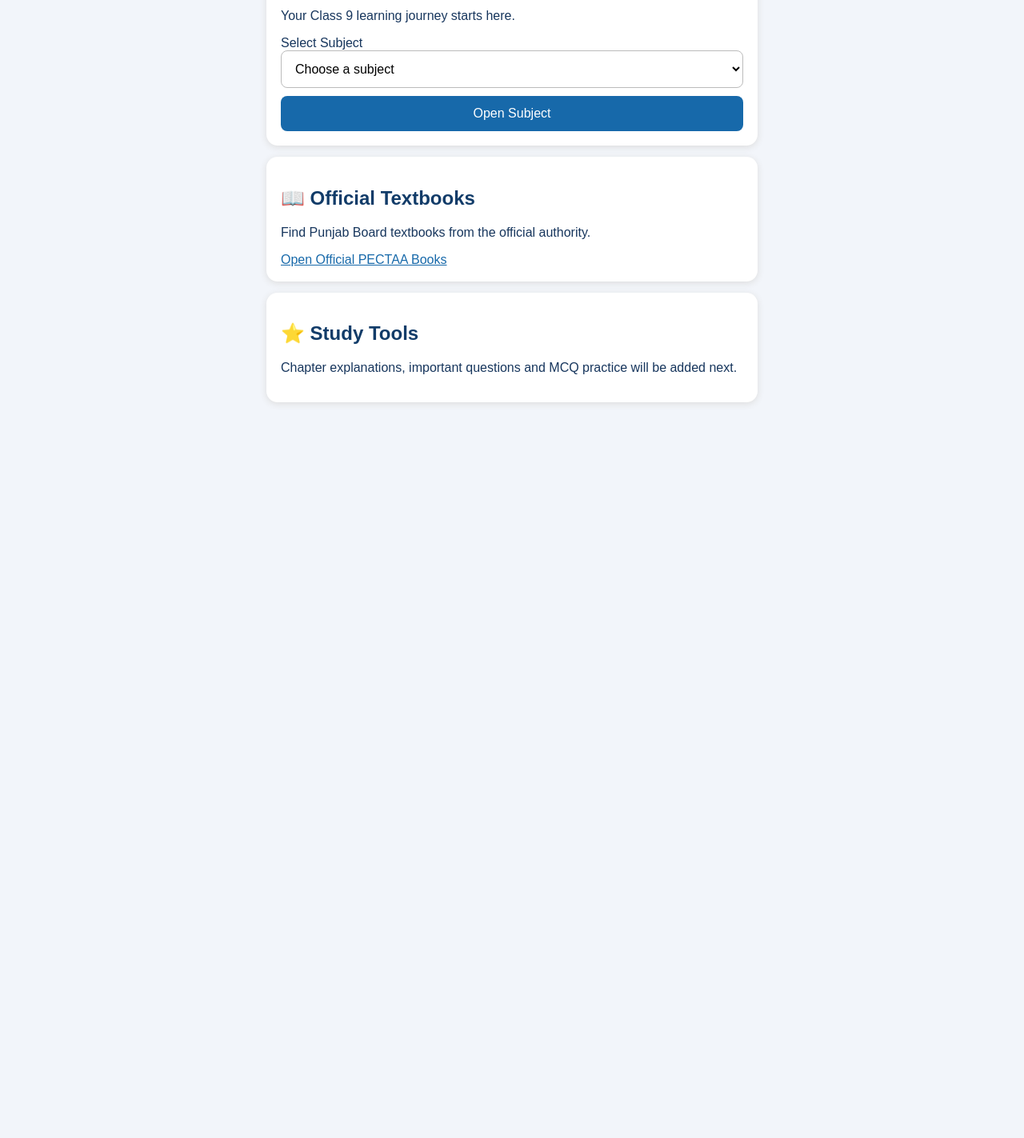
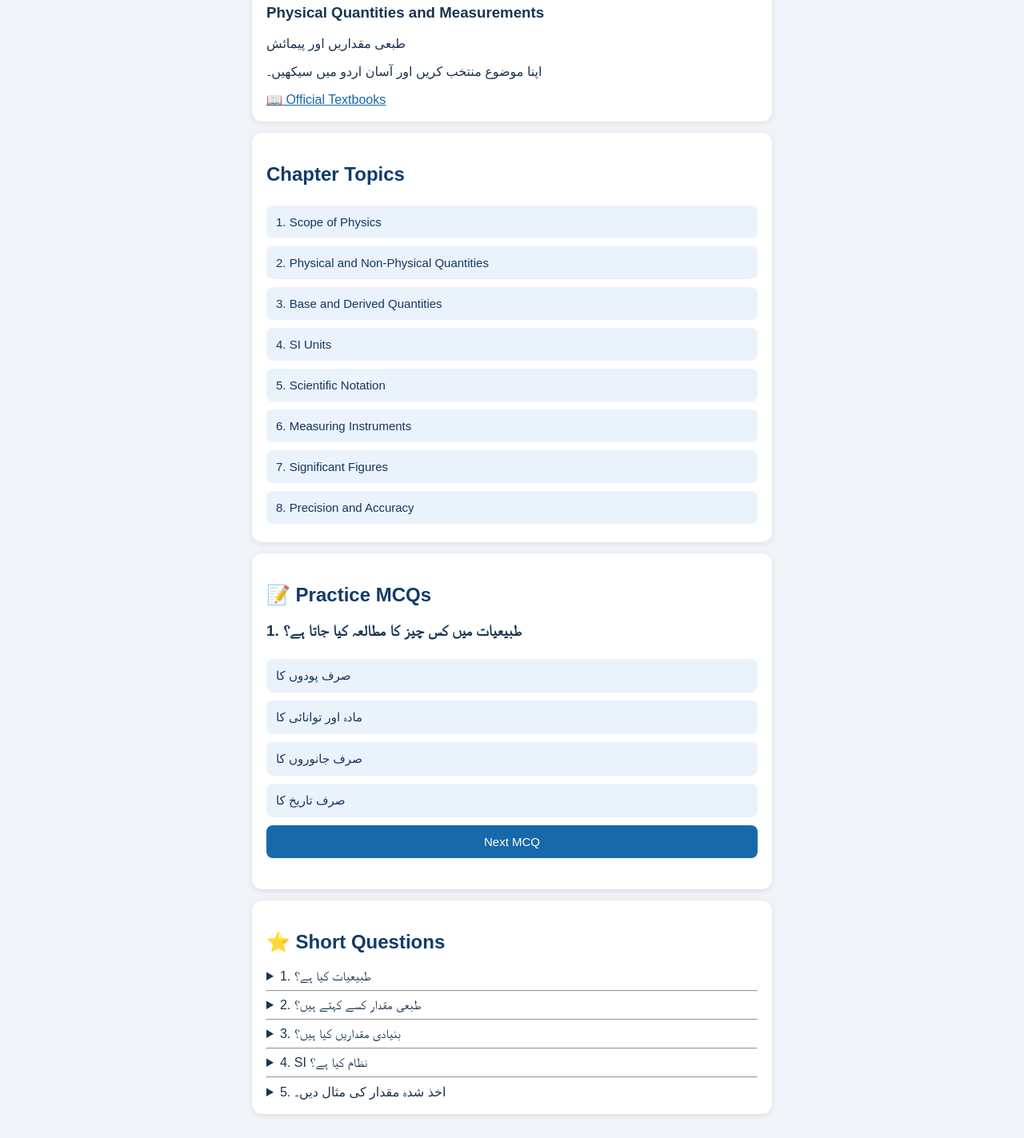
Before and after one commit to asad14promax-ux/Taleem-Ai, a plain HTML site: page index.html in a window 1280 px wide. Shown: the part 270-1693 px from the top of the page at 80% size. Before the commit the page ends 805 px from the top, so only its background shows below. Drawn offline with Linux system fonts and the light colour scheme.

Commit message:
Update index.html

```diff
--- a/index.html
+++ b/index.html
@@ -4,88 +4,171 @@
 <head>
 <meta charset="UTF-8">
 <meta name="viewport" content="width=device-width, initial-scale=1">
-<title>TALEEM AI - Class 9</title>
+<title>TALEEM AI - Physics Chapter 1</title>
 <style>
-*{box-sizing:border-box}
-body{margin:0;font-family:Arial;background:#f2f5fa;color:#17365d}
-header{background:#123c69;color:white;padding:24px 15px;text-align:center}
-main{padding:18px;max-width:650px;margin:auto}
-.card{background:white;padding:18px;margin:14px 0;border-radius:14px;box-shadow:0 2px 9px #ddd}
+body{margin:0;font-family:Arial;background:#f1f5fa;color:#193451}
+header{background:#123c69;color:white;padding:22px;text-align:center}
+main{max-width:650px;margin:auto;padding:16px}
+.card{background:white;padding:18px;margin:14px 0;border-radius:13px;box-shadow:0 2px 8px #ddd}
+button{background:#1769aa;color:white;border:0;padding:12px;border-radius:8px;margin:5px 0;width:100%;font-size:15px}
+.topic{text-align:left;background:#eaf2fc;color:#17365d}
 h2{color:#123c69}
-select,button{width:100%;padding:13px;border-radius:8px;font-size:16px}
-select{border:1px solid #bbb;background:white}
-button{border:0;background:#1769aa;color:white;margin-top:10px}
-.subject{background:white;padding:16px;margin:10px 0;border-radius:10px;border:1px solid #ddd}
-.subject button{width:auto;padding:9px 15px}
+.urdu{direction:rtl;text-align:right;font-size:19px;line-height:2}
 .hidden{display:none}
+.option{background:#eaf2fc;color:#17365d;text-align:left}
 a{color:#1769aa}
 </style>
 </head>
 <body>
+
 <header>
 <h1>📚 TALEEM AI</h1>
-<p>Punjab Board | Class 9</p>
+<p>Class 9 | Punjab Board</p>
 </header>
 
 <main>
-<div class="card">
-<h2>Welcome Student!</h2>
-<p>Your Class 9 learning journey starts here.</p>
-<label>Select Subject</label>
-<select id="subject">
-<option value="">Choose a subject</option>
-<option>English</option>
-<option>Urdu</option>
-<option>Mathematics</option>
-<option>Physics</option>
-<option>Chemistry</option>
-<option>Biology</option>
-<option>Computer Science</option>
-<option>Islamiat</option>
-<option>Tarjuma-tul-Quran</option>
-</select>
-<button onclick="openSubject()">Open Subject</button>
-</div>
-
-<div id="details" class="card hidden">
-<h2 id="subjectTitle"></h2>
-<h3>Learning Options</h3>
-<div id="chapters"></div>
-</div>
 
 <div class="card">
-<h2>📖 Official Textbooks</h2>
-<p>Find Punjab Board textbooks from the official authority.</p>
+<h2>Physics - Chapter 1</h2>
+<h3>Physical Quantities and Measurements</h3>
+<p>طبعی مقداریں اور پیمائش</p>
+<p>اپنا موضوع منتخب کریں اور آسان اردو میں سیکھیں۔</p>
 <a href="https://pectaa.edu.pk/books-and-publications/" target="_blank">
-Open Official PECTAA Books
+📖 Official Textbooks
 </a>
 </div>
 
 <div class="card">
-<h2>⭐ Study Tools</h2>
-<p>Chapter explanations, important questions and MCQ practice will be added next.</p>
+<h2>Chapter Topics</h2>
+<div id="topicButtons"></div>
 </div>
+
+<div id="lesson" class="card hidden">
+<h2 id="lessonTitle"></h2>
+<div id="lessonText" class="urdu"></div>
+</div>
+
+<div class="card">
+<h2>📝 Practice MCQs</h2>
+<div id="quiz"></div>
+<button onclick="nextQuestion()">Next MCQ</button>
+<p id="score"></p>
+</div>
+
+<div class="card">
+<h2>⭐ Short Questions</h2>
+<div id="questions"></div>
+</div>
+
 </main>
 
 <script>
-function openSubject(){
-const subject=document.getElementById("subject").value;
-if(!subject){
-alert("Please select a subject");
-return;
+const topics = [
+{
+title:"1. Scope of Physics",
+text:"طبیعیات سائنس کی وہ شاخ ہے جس میں مادہ، توانائی، حرکت اور ان کے درمیان تعلق کا مطالعہ کیا جاتا ہے۔<br><br>مثال: پنکھے کی حرکت، روشنی اور آواز طبیعیات کے موضوعات ہیں۔"
+},
+{
+title:"2. Physical and Non-Physical Quantities",
+text:"طبعی مقدار وہ ہوتی ہے جسے ناپا جا سکے اور عدد کے ساتھ اکائی میں ظاہر کیا جا سکے۔<br><br>مثال: لمبائی، وقت اور کمیت۔<br><br>غیر طبعی مقدار کو عام پیمائشی آلے سے نہیں ناپا جا سکتا۔ مثال: خوبصورتی اور ایمانداری۔"
+},
+{
+title:"3. Base and Derived Quantities",
+text:"بنیادی مقداریں وہ ہیں جو دوسری مقداروں پر منحصر نہیں ہوتیں۔<br><br>مثال: لمبائی، کمیت اور وقت۔<br><br>اخذ شدہ مقداریں بنیادی مقداروں سے حاصل ہوتی ہیں۔<br><br>مثال: رفتار = فاصلہ ÷ وقت۔"
+},
+{
+title:"4. SI Units",
+text:"SI اکائیوں کا عالمی نظام ہے۔<br><br>لمبائی کی اکائی میٹر (m) ہے۔<br>کمیت کی اکائی کلوگرام (kg) ہے۔<br>وقت کی اکائی سیکنڈ (s) ہے۔<br>درجہ حرارت کی اکائی کیلون (K) ہے۔"
+},
+{
+title:"5. Scientific Notation",
+text:"بہت بڑی یا بہت چھوٹی تعداد کو آسان انداز میں لکھنے کے طریقے کو سائنسی انداز کہتے ہیں۔<br><br>مثال: 300000 کو 3 × 10⁵ لکھ سکتے ہیں۔"
+},
+{
+title:"6. Measuring Instruments",
+text:"مختلف مقداریں ناپنے کے لیے مختلف آلات استعمال ہوتے ہیں۔<br><br>لمبائی کے لیے میٹر رول یا ورنیئر کیلپر، کمیت کے لیے ترازو اور وقت کے لیے گھڑی استعمال ہوتی ہے۔"
+},
+{
+title:"7. Significant Figures",
+text:"کسی پیمائش میں وہ ہندسے جو اس کی درستگی ظاہر کرتے ہیں، اہم ہندسے کہلاتے ہیں۔<br><br>مثال: 2.50 میں تین اہم ہندسے ہیں۔"
+},
+{
+title:"8. Precision and Accuracy",
+text:"درستگی (Accuracy) کا مطلب ہے پیمائش کا اصل قدر کے قریب ہونا۔<br><br>یکسانیت (Precision) کا مطلب ہے بار بار کی گئی پیمائشوں کا ایک دوسرے کے قریب ہونا۔"
 }
-document.getElementById("subjectTitle").textContent=subject;
-document.getElementById("chapters").innerHTML=
-"<p>Choose what you want to study:</p>"+
-"<button onclick='showMessage(\"Textbook reading\")'>Read Textbook</button>"+
-"<button onclick='showMessage(\"Easy explanation\")'>Easy Explanation</button>"+
-"<button onclick='showMessage(\"MCQ practice\")'>Practice MCQs</button>"+
-"<button onclick='showMessage(\"Important questions\")'>Important Questions</button>";
-document.getElementById("details").classList.remove("hidden");
+];
+
+const topicButtons=document.getElementById("topicButtons");
+
+topics.forEach((topic,index)=>{
+const btn=document.createElement("button");
+btn.className="topic";
+btn.textContent=topic.title;
+btn.onclick=()=>openTopic(index);
+topicButtons.appendChild(btn);
+});
+
+function openTopic(index){
+document.getElementById("lessonTitle").textContent=topics[index].title;
+document.getElementById("lessonText").innerHTML=topics[index].text;
+document.getElementById("lesson").classList.remove("hidden");
+document.getElementById("lesson").scrollIntoView({behavior:"smooth"});
 }
-function showMessage(topic){
-alert(topic+" section will be developed next!");
+
+const mcqs=[
+{q:"طبیعیات میں کس چیز کا مطالعہ کیا جاتا ہے؟",o:["صرف پودوں کا","مادہ اور توانائی کا","صرف جانوروں کا","صرف تاریخ کا"],a:1},
+{q:"لمبائی کی SI اکائی کیا ہے؟",o:["کلوگرام","سیکنڈ","میٹر","لیٹر"],a:2},
+{q:"وقت کی بنیادی اکائی کیا ہے؟",o:["منٹ","گھنٹہ","سیکنڈ","دن"],a:2},
+{q:"رفتار کس قسم کی مقدار ہے؟",o:["بنیادی","اخذ شدہ","غیر طبعی","کوئی نہیں"],a:1},
+{q:"کمیت کی SI اکائی کیا ہے؟",o:["میٹر","کلوگرام","سیکنڈ","نیوٹن"],a:1}
+];
+
+let current=0;
+let marks=0;
+let answered=false;
+
+function showQuestion(){
+const q=mcqs[current];
+answered=false;
+document.getElementById("quiz").innerHTML=
+"<h3>"+(current+1)+". "+q.q+"</h3>"+
+q.o.map((option,i)=>
+'<button class="option" onclick="checkAnswer('+i+')">'+option+'</button>'
+).join("");
 }
+
+function checkAnswer(choice){
+if(answered)return;
+answered=true;
+const q=mcqs[current];
+if(choice===q.a){
+marks++;
+document.getElementById("score").textContent="درست جواب! نمبر: "+marks;
+}else{
+document.getElementById("score").textContent="صحیح جواب: "+q.o[q.a]+" | نمبر: "+marks;
+}
+}
+
+function nextQuestion(){
+current=(current+1)%mcqs.length;
+showQuestion();
+}
+
+showQuestion();
+
+const questions=[
+["طبیعیات کیا ہے؟","طبیعیات سائنس کی وہ شاخ ہے جس میں مادہ، توانائی اور ان کے تعلق کا مطالعہ کیا جاتا ہے۔"],
+["طبعی مقدار کسے کہتے ہیں؟","ایسی مقدار جسے ناپا جا سکے اور عدد اور اکائی میں ظاہر کیا جا سکے۔"],
+["بنیادی مقداریں کیا ہیں؟","وہ مقداریں جو دوسری مقداروں پر منحصر نہیں ہوتیں، بنیادی مقداریں کہلاتی ہیں۔"],
+["SI نظام کیا ہے؟","پیمائش کی بین الاقوامی طور پر تسلیم شدہ اکائیوں کا نظام SI کہلاتا ہے۔"],
+["اخذ شدہ مقدار کی مثال دیں۔","رفتار ایک اخذ شدہ مقدار ہے کیونکہ یہ فاصلے اور وقت سے حاصل ہوتی ہے۔"]
+];
+
+document.getElementById("questions").innerHTML=
+questions.map((q,i)=>
+'<details><summary>'+ (i+1)+'. '+q[0]+'</summary><p class="urdu">'+q[1]+'</p></details>'
+).join("<hr>");
+
 </script>
 </body>
 </html>
```
